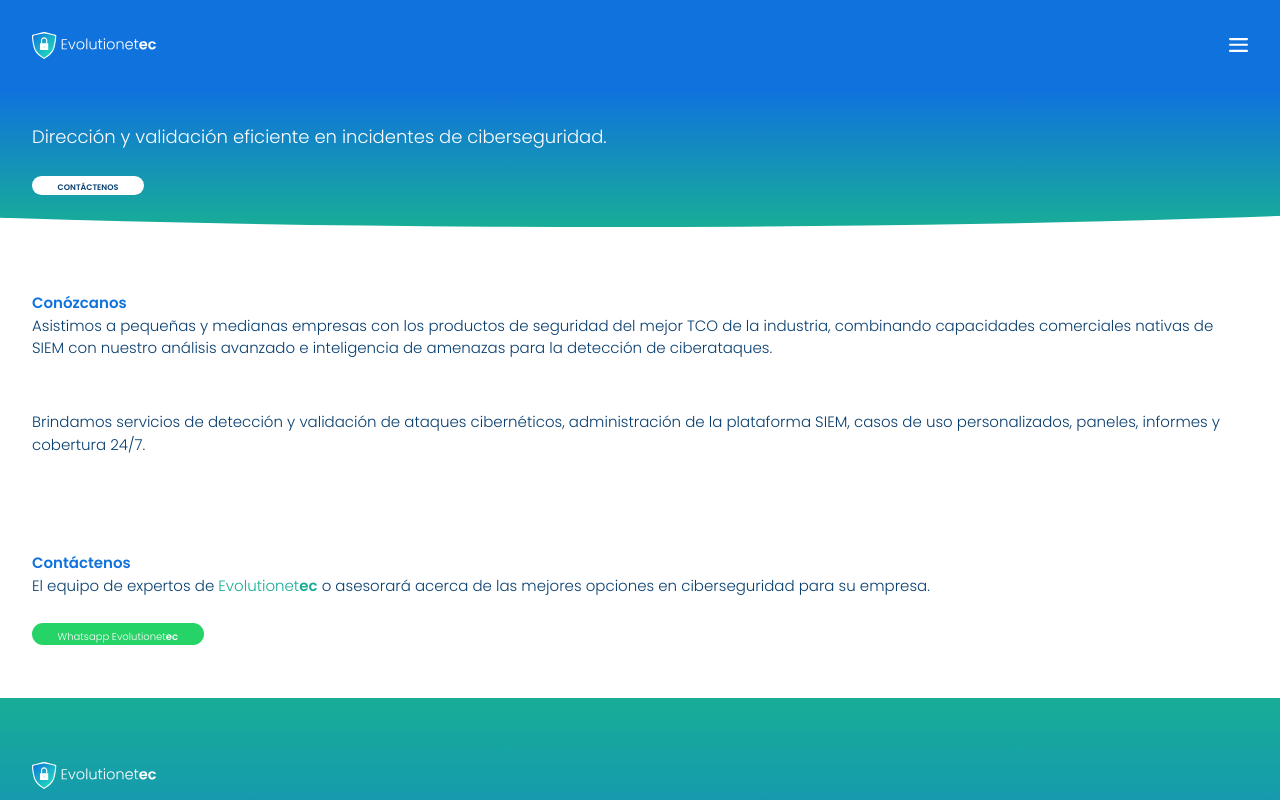
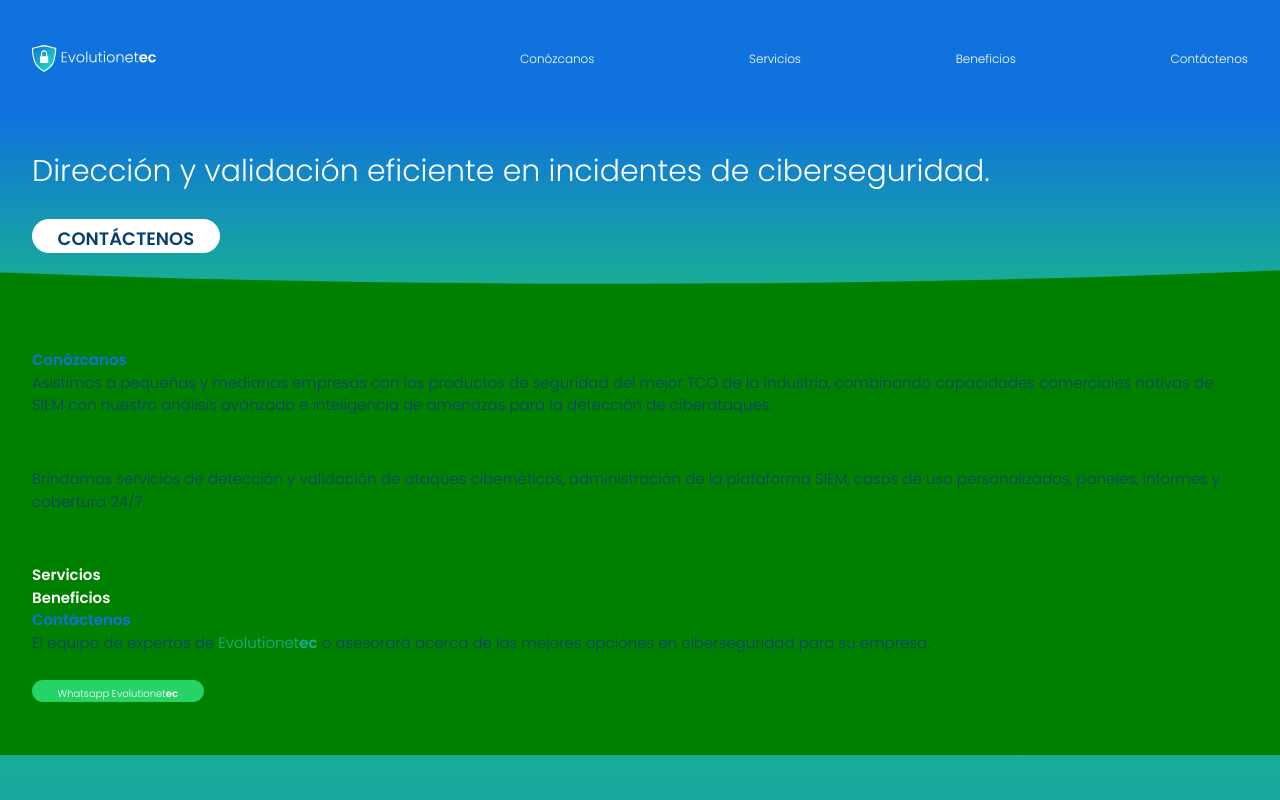
Before and after one commit to emfilz/Evolutionetec, a plain HTML site: page index.html in a window 1280 px wide. Shown: the top 800 px of the page. Drawn offline with Linux system fonts and the light colour scheme.

Commit message:
Probando media queries

```diff
--- a/index.html
+++ b/index.html
@@ -14,7 +14,7 @@
         <img src="./images/logo.svg" alt="Logo Evolutionetec" class="logo-img">
         <nav>
             <img src="./images/icon-burguer.svg" alt="Menú desplegable" class="icon-burguer">
-            <ul class="invisible">
+            <ul role="list">
                 <li><a href="#conzcanos">Conózcanos</a></li>
                 <li><a href="#servicios">Servicios</a></li>
                 <li><a href="#beneficios">Beneficios</a></li>
--- a/styles/style.css
+++ b/styles/style.css
@@ -6,16 +6,18 @@
     --ff-primary: 'Poppins', sans-serif;
     --ff-secondary: 'Poppins', sans-serif;
 
-    --fs-mb-h1: 1.8rem; /*16pt*/
+    --fs-mb-h1: 1.8rem;
     --fs-mb-h2: 1.5rem;
-    --fs-mb-text-normal: 1.5rem; /*24pt*/
-    --fs-mb-text-medium: 1rem; /*14*/
-    --fs-mb-text-small: 0.8rem; /*12,5*/
+    --fs-mb-text-normal: 1.5rem;
+    --fs-mb-text-medium: 1rem;
+    --fs-mb-text-small: 0.8rem;
 
-    --fs-tb-titles: 2rem; /*32pt*/
-    --fs-tb-text-normal: 2.187rem; /*35pt*/
-    --fs-tb-text-medium: 1.375rem; /*22*/
-    --fs-tb-text-small: 1.687rem; /*27*/
+    --fs-tb-h1: 3rem;
+    --fs-tb-h2: 1.8rem;
+    --fs-tb-text-normal: 2.187rem;
+    --fs-tb-text-medium: 1.375rem;
+    --fs-tb-text-small: 1.8rem;
+    --fs-tb-text-menu: 1.2rem;
 
     --fs-dt-titles: 2.75rem; /*44pt*/
     --fs-dt-text-normal: 2.75rem; /*44pt*/
@@ -120,10 +122,6 @@ select {
 /*FIN DEL RESETEO CSS*/
 
 /* UTILIDADES */
-.invisible {
-  display: none;
-}
-
 body {
   font-family: var(--ff-primary);
   color: var(--clr-secondary);
@@ -163,12 +161,16 @@ header {
   padding-block: 2.5vw;
 }
 
-.logo-img {
+header .logo-img {
   width: 124px;
 }
 
-.icon-burguer {
+header .icon-burguer {
   height: 14px;
+}
+
+header nav ul {
+  display: none;
 }
 
 /* HERO */
@@ -204,6 +206,7 @@ header {
   max-width: 40vw;
 }
 
+/* MAIN */
 main .main-conozcanos {
   margin-top: 5vw;
 }
@@ -234,6 +237,8 @@ main .main-contactenos-content img {
   max-width: 40vw;
 }
 
+
+/* FOOTER */
 footer {
   margin-top: 4vw;
   min-height: 25vw;
@@ -247,3 +252,41 @@ footer .footer-email {
   margin-top: 2vw;
   font-size: var(--fs-mb-text-medium);
 }
+
+/* MEDIA QUERIES */
+@media screen and (min-width: 600px) { /* TABLETS */
+  header .icon-burguer {
+    display: none;
+  }
+
+  header nav ul {
+    display: flex;
+    justify-content: space-between;
+    min-width: 60vw;
+  }
+
+  header nav ul a {
+    color: var(--clr-white);
+    text-decoration: none;
+    font-size: var(--fs-tb-text-menu);
+  }
+
+  .hero .hero-text h1 {
+    font-size: var(--fs-tb-h1);
+  }
+
+  .hero .hero-text button {
+    font-size: var(--fs-tb-text-small);
+    font-weight: var(--fw-semibold);
+    border-radius: 100px;
+    padding-top: 0.5vw;
+    padding-inline: 2vw;
+    margin-top: 2vw;
+  }
+}
+
+@media screen and (min-width: 900px) { /* DESKTOP */
+  body {
+    background-color: green;
+  }
+}
```
